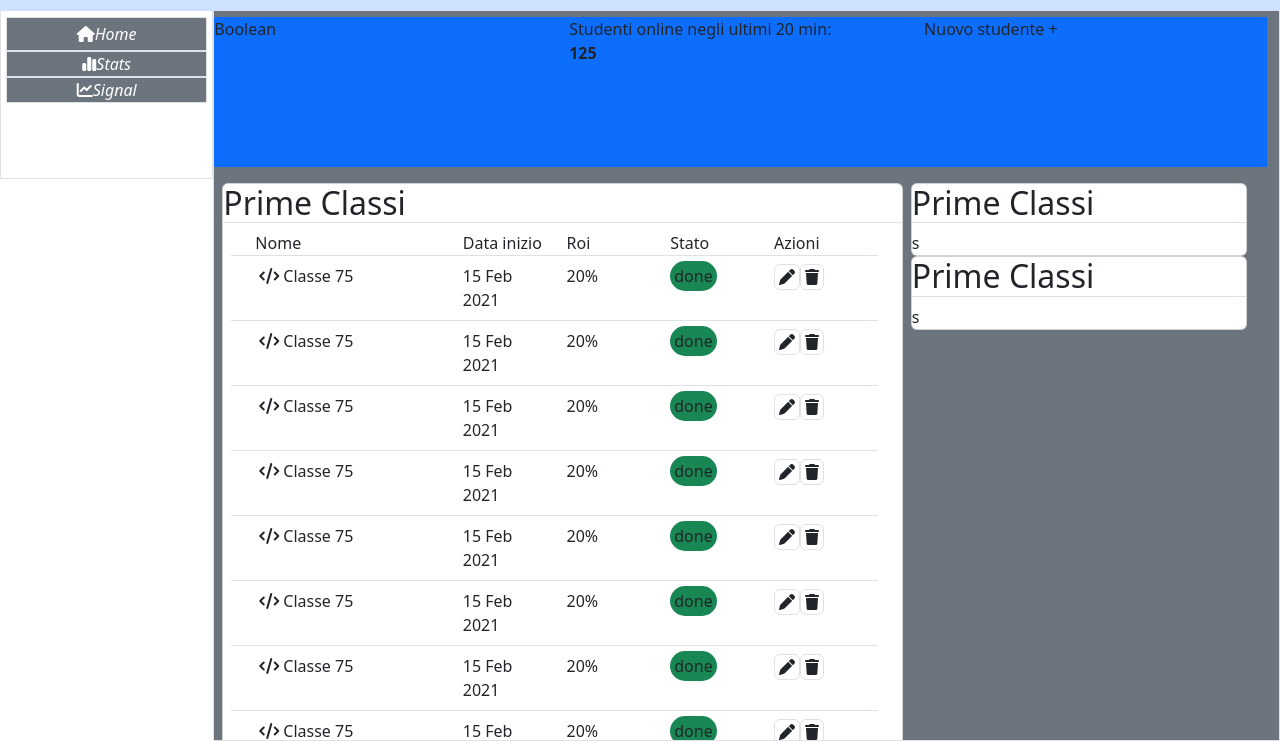
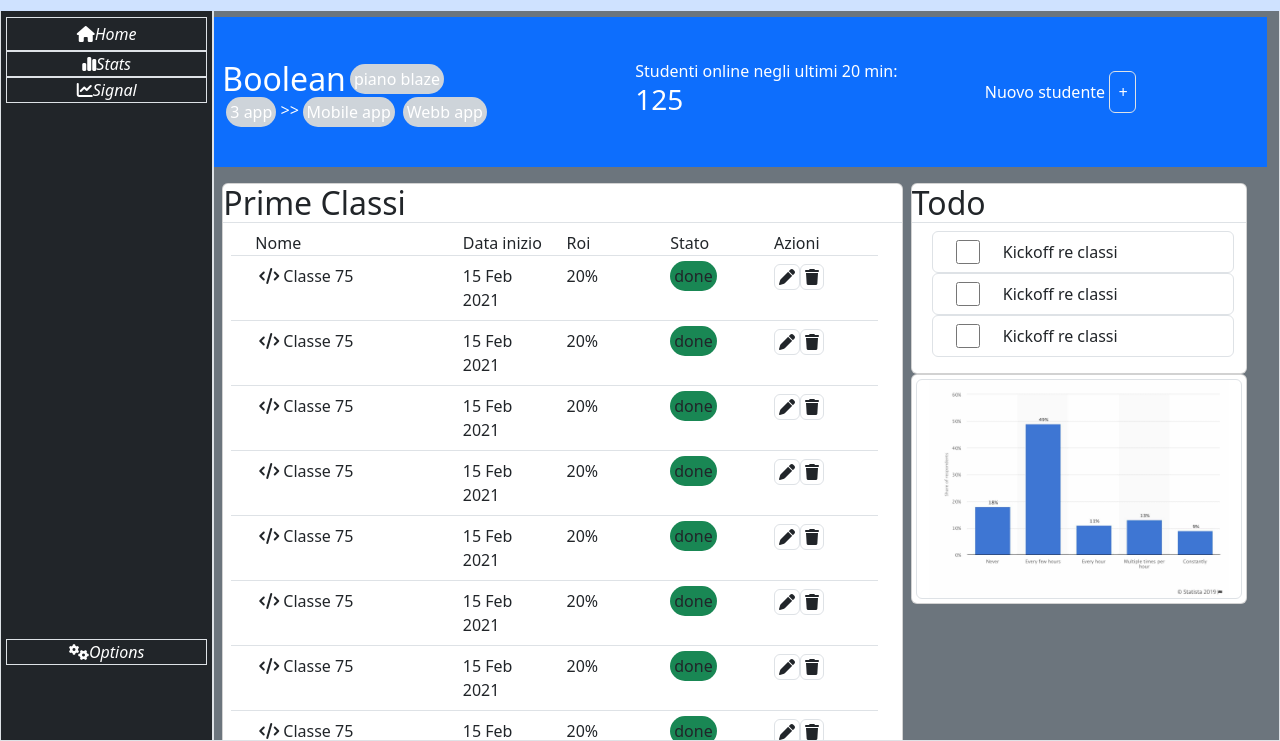
Before and after one commit to NicoloCammarata/html-css-bootstrap-dashboard, a plain HTML site: page index.html in a window 1280 px wide. Shown: the part 59-800 px from the top of the page. Drawn offline with nearby package versions, Linux system fonts and the light colour scheme.

Commit message:
aggiunta-dettagli

```diff
--- a/css/style.css
+++ b/css/style.css
@@ -5,6 +5,7 @@
     position: fixed;
     z-index: 2;
 }
+
 
 /* header */
 
@@ -15,7 +16,7 @@
 /* aside */
 
 aside{
-    height: 100%;
+    height: 100vh;
 
     padding: 75px 5px;
 }
@@ -49,58 +50,3 @@ i{
 .header-main{
     height: 150px;
 }
-<main>
-        <aside class=" col-2 bg-dark row  ">
-            <div class="col-12 text-white">
-                <div class="col-12 border text-center py-1 text-white">
-                    <i class="fa-solid fa-house py-2"></i><i class="d-none d-lg-inline">Home</i>
-                </div>
-                <div class="col-12 border text-center py-1">
-                    <i class="fa-solid fa-chart-simple"></i><i class="d-none d-lg-inline">Stats</i>
-                </div>
-                <div class="col-12 border text-center py-1">
-                    <i class="fa-solid fa-chart-line"></i><i class="d-none d-lg-inline">Signal</i>
-                </div>
-
-            </div>
-           <div class=" text-white">
-                <div class="col-12 border text-center my-1">
-                    <i class="fa-solid fa-gear"></i><i class="d-none d-lg-inline">Admin</i>
-                </div>
-
-            </div>
-
-        </aside>
-        <div class="container-main-2 col-10  bg-danger-subtle px-2">
-
-            <div class=" bg-primary  header-main">
-                <div class="col-sm-12 col-md-4 order-md-1">
-                   <span>Nuovo studente +</span>
-                </div>
-                <div class="col-sm-12 col-md-4">
-                   <span>Boolean</span>
-                </div>
-                <div class="col-sm-12 col-md-4">
-                   <span>Studenti online negli ultimi 20 min: <br><strong>125</strong></min:br></span>
-                </div>
-
-
-            </div>
-            <div class="card col-sm-12 col-md-8">
-                <h2 class="border">Prime Classi</h2>
-
-            </div>
-            <div class="card col-sm-12 col-md-4">
-                <h2 class="border">F.A.Q.</h2>
-                d
-
-            </div>
-            <div class="card col-sm-12 col-md-8">
-                <h2 class="border">Todo</h2>
-
-            </div>
-            <div class="card col-sm-12 col-md-8">
-                <h2 class="border">Todo</h2>
-
-            </div>
-    </main>
--- a/index.html
+++ b/index.html
@@ -45,31 +45,46 @@
 
     </header>
     <main >
-        <aside class=" col-2 border text-color-white d-flex flex-column  ">
-            <div class="col-12 border text-white bg-secondary text-center">
+        <aside class=" col-2 border text-color-white d-flex flex-column justify-content-between bg-dark">
+            <nav>
+                <div class="col-12 border text-white bg-dark text-center">
                     <i class="fa-solid fa-house py-2"></i><i class="d-none d-lg-inline">Home</i>
 
                 </div>
-            <div class="col-12 border text-white bg-secondary text-center">
+                <div class="col-12 border text-white bg-dark text-center">
                     <i class="fa-solid fa-chart-simple"></i><i class="d-none d-lg-inline">Stats</i>
 
                 </div>
-            <div class="col-12 border text-white bg-secondary text-center">
+                <div class="col-12 border text-white bg-dark text-center">
                     <i class="fa-solid fa-chart-line"></i><i class="d-none d-lg-inline">Signal</i>
 
                 </div>
 
+            </nav>
+            <nav>
+                <div class="col-12 border text-white bg-dark text-center">
+                    <i class="fa-solid fa-gears"></i><i class="d-none d-lg-inline">Options</i>
+
+                </div>
+
+            </nav>
         </aside>
         <div class="col-10 border container-main overflow-auto bg-secondary ">
-            <div class="col-12 bg-primary header-main row">
-                <div class="col-sm-12 col-md-4 order-md-1">
-                    <span>Nuovo studente +</span>
+            <div class="col-12 bg-primary header-main row align-items-center text-white p-2">
+                <div class="col-sm-12 col-lg-3 order-lg-1 ">
+                    <span>Nuovo studente </span><i class="p-2 border rounded">+</i>
                 </div>
-                <div class="col-sm-12 col-md-4">
-                    <span>Boolean</span>
+                <div class="col-sm-12 col-lg-5 row">
+                    <section >
+                        <h2 class="align-middle d-inline">Boolean</h2><span class="mx-1 p-1 rounded-pill bg-dark-subtle align-middle">piano blaze</span>
+                    </section>
+                    <section >
+                        <span class="mx-1 p-1 rounded-pill bg-dark-subtle align-middle">3 app</span><i>>></i><span class="mx-1 p-1 rounded-pill bg-dark-subtle align-middle d-none d-lg-inline">Mobile app</span><span class="mx-1 p-1 rounded-pill bg-dark-subtle align-middle d-none d-lg-inline">Webb app</span><span class="mx-1 p-1 rounded-pill bg-dark-subtle align-middle d-lg-none d-inline">+</span>
+                    </section>
+
                 </div>
-                 <div class="col-sm-12 col-md-4">
-                    <span>Studenti online negli ultimi 20 min: <br><strong>125</strong></min:br></span>
+                <div class="col-sm-12 col-lg-4">
+                    <span>Studenti online negli ultimi 20 min: <br><h3>125</h3</min:br></span>
                 </div>
 
 
@@ -156,17 +171,35 @@
 
                     </div>
                 </div>
+
                 <div class="col-sm-12 col-md-4 py-2 px-1">
                     <div class="col-sm-12 card">
-                        <h2 class="border-bottom">Prime Classi</h2>
-                        <span>s</span>
+                        <h2 class="border-bottom">Todo</h2>
+                        <ul class="col-12 row ">
+                            <li class="row py-2 border rounded mx-0 col-12">
+                                <input class="col-2" type="checkbox" name="classi" value="Bike">
+                                <label class="col-10" for="classi" class="px-1"> Kickoff re classi</label>
+                            </li>
+                            <li class="row py-2 border rounded mx-0 col-12">
+                                <input class="col-2" type="checkbox" name="classi" value="Bike">
+                                <label class="col-10" for="classi" class="px-1"> Kickoff re classi</label>
+                            </li>
+                            <li class="row py-2 border rounded mx-0 col-12">
+                                <input class="col-2" type="checkbox" name="classi" value="Bike">
+                                <label class="col-10" for="classi" class="px-1"> Kickoff re classi</label>
+                            </li>
+
+                        </ul>
 
                     </div>
-                    <div class="col-sm-12 card">
-                        <h2 class="border-bottom">Prime Classi</h2>
-                        <span>s</span>
+                    <div class="col-sm-12 card p-1 d-flex">
+                        <div class="container-fluid border rounded ">
+                            <img class="w-100" src="img/stats.jpeg" alt="">
 
                         </div>
+
+                    </div>
+
 
 
 
@@ -181,6 +214,11 @@
 
 
             </div>
+
+
+
+
+
 
 
 
@@ -200,6 +238,6 @@
     </footer>
 
     </div>
-
+<script src="https://cdn.jsdelivr.net/npm/bootstrap@5.3.2/dist/js/bootstrap.bundle.min.js
 </body>
 </html>
```
Lines whose indentation alone changed are shown as unchanged.
